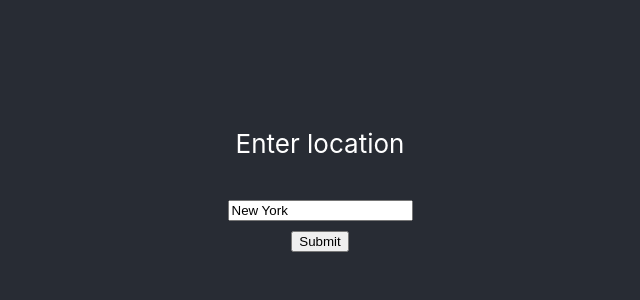
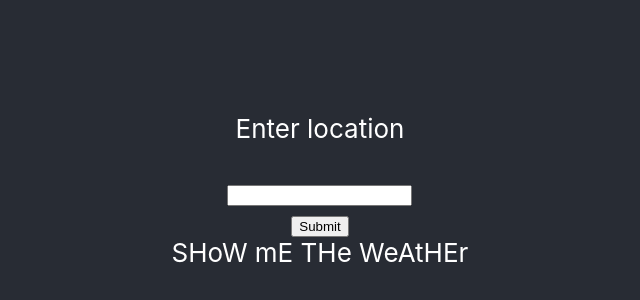
Before and after one commit to abby-wankenobi/weather, a React (Create React App) app: page / in a window 1280 px wide. Shown: the part 210-510 px from the top of the page, without its empty margins (320-960 px from the left). Built offline with nearby package versions, Linux system fonts and the light colour scheme.

Commit message:
weather state data

```diff
--- a/src/components/apiCall.js
+++ b/src/components/apiCall.js
@@ -1,15 +1,14 @@
 
-export const apiCall = (location) => {
+export const apiCall = (location,arg) => {
 
   var apiKey = "088b7bb74935e20b400b99cf2a05fd5f"
-  var result = {}
 
-   fetch(`https://cors-anywhere.herokuapp.com/api.openweathermap.org/data/2.5/weather?${location}&APPID=${apiKey}`)
+   fetch(`https://cors-anywhere.herokuapp.com/api.openweathermap.org/data/2.5/weather?${location},us&APPID=${apiKey}`)
   .then(response=>{
     return response.json();
   })
   .then(data=>{
-    console.log(data)
+    arg(data)
   })
 
 }
--- a/src/components/home.js
+++ b/src/components/home.js
@@ -2,24 +2,49 @@ import React from 'react';
 import ReactDOM from 'react-dom';
 
 import Search from './search.js';
+import Weather from './weather.js';
+import { apiCall } from './apiCall.js';
 
 
 export default class Home extends React.Component {
   state = {
-   payload: null,
+    location: "New York",
+    data: {},
   }
 
-  stateHandler = (input) =>{
+  handleChange = (e) =>{
     this.setState({
-      payload : input
+      location: e.target.value
     })
-    console.log(this.state.payload)
+  }
+
+  handleSubmit = e =>{
+    var location = this.state.location
+    e.preventDefault()
+
+
+    if(!parseInt(location) == !NaN){
+      location = "q=" + location
+    }
+    else{
+      location = "zip=" + location
+    }
+    var input = apiCall(location, this.handleData)
+
+  }
+
+  handleData = (arg) => {
+    this.setState({
+      data: arg,
+    })
+    console.log(this.state)
   }
 
   render() {
     return (
       <div>
-        <Search stateHandler={this.stateHandler}  />
+        <Search handleChange={this.handleChange} handleSubmit={this.handleSubmit} />
+        <Weather />
       </div>
     )
   }
--- a/src/components/parseLocation.js
+++ /dev/null
@@ -1,6 +0,0 @@
-
-export const parseLocation = (location) => {
-
-  return location
-
-}
--- a/src/components/search.js
+++ b/src/components/search.js
@@ -1,50 +1,16 @@
 import React from 'react';
 import ReactDOM from 'react-dom';
-import { apiCall } from './apiCall.js';
-import { parseLocation } from './parseLocation.js';
 
 export default class Search extends React.Component {
-  state = {
-    location: "New York",
-  }
-
-
-
-  handleChange = (e) =>{
-    this.setState({
-      location: e.target.value
-    })
-  }
-
-  handleSubmit = e =>{
-    var location = this.state.location
-    e.preventDefault()
-
-
-    if(!parseInt(location) == !NaN){
-      location = "q=" + location
-    }
-    else{
-      location = "zip=" + location
-    }
-    var input = apiCall(location)
-    debugger;
-    this.props.stateHandler(input)
-
-  }
-
-
-
-
 
   render() {
     return (
       <div>
-        <form action="/action_page.php">
+        <form action="/">
           Enter location<br/><br/>
-        <input onChange={this.handleChange} type="text" name="firstname" value={this.state.location}/>
+        <input onChange={this.props.handleChange} type="text" name="firstname" value={this.props.location}/>
           <br/>
-          <input class="submitSearch" type="submit" onClick={this.handleSubmit} value="Submit"/>
+          <input class="submitSearch" type="submit" onClick={this.props.handleSubmit} value="Submit"/>
         </form>
       </div>
     )
--- /dev/null
+++ b/src/components/weather.js
@@ -0,0 +1,13 @@
+import React from 'react';
+import ReactDOM from 'react-dom';
+
+export default class Weather extends React.Component {
+
+  render() {
+    return (
+      <div>
+        SHoW mE THe WeAtHEr
+      </div>
+    )
+  }
+}
```
